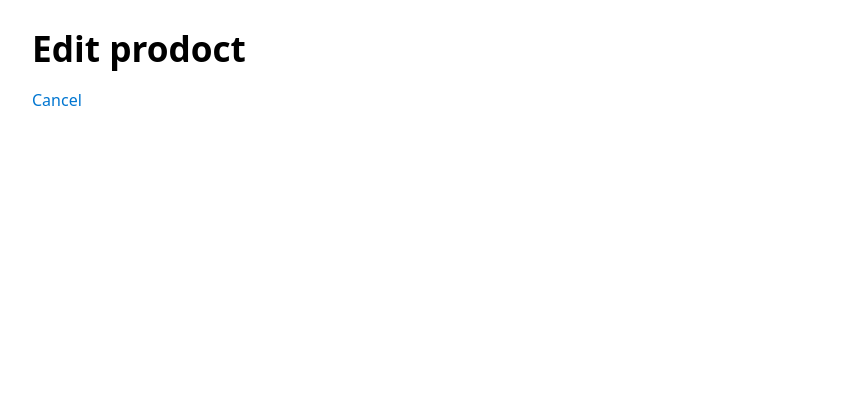
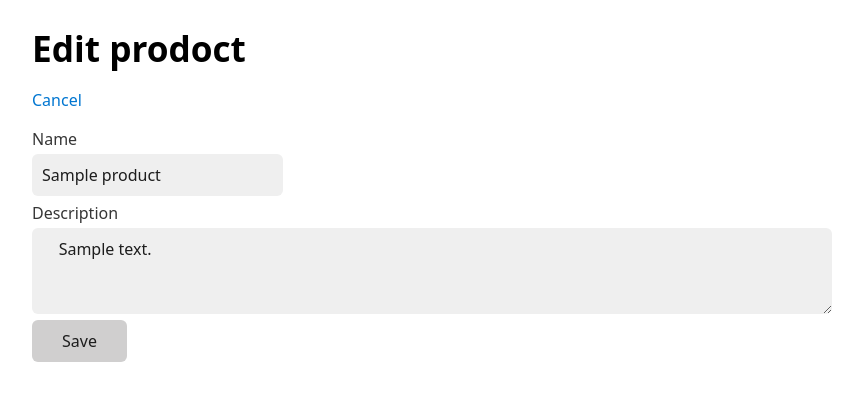
Before and after one commit to wafeeyhm/phpmvc, a PHP site: template views/Products/edit.php in a window 1280 px wide. Shown: the top 401 px of the page, without its empty margins (208-1071 px from the left). Run offline with PHP 8.4, Linux system fonts and the light colour scheme; the template is opened without the code that fills it: most values are stand-ins (such as "Sample title", 1, 10 or a date in 2020).

Commit message:
display the form containing the record's existing attributes

```diff
--- a/views/Products/edit.php
+++ b/views/Products/edit.php
@@ -1,3 +1,7 @@
 <h1>Edit prodoct</h1>
 
-<p><a href="/products/<?= $product["id"] ?>">Cancel</a></p>
+<p><a href="/products/<?= $product["id"] ?>/show">Cancel</a></p>
+
+<form action="/products/<?= $product["id"] ?>/update" method="post">
+    <?php require "form.php"; ?>
+</form>
--- /dev/null
+++ b/views/Products/form.php
@@ -0,0 +1,13 @@
+<label for="name">Name</label>
+<input type="text" id="name" name="name" value="<?= $product["name"] ?? "" ?>">
+
+<?php if (isset($errors["name"])): ?>
+    <p><?= $errors["name"] ?></p>
+<?php endif; ?>
+
+<label for="description">Description</label>
+<textarea id="description" name="description" rows="3">
+    <?= $product["description"] ?? "" ?>
+</textarea>
+
+<button>Save</button>
```
Also changed, not shown: views/Products/new.php (+1 -12 lines).
